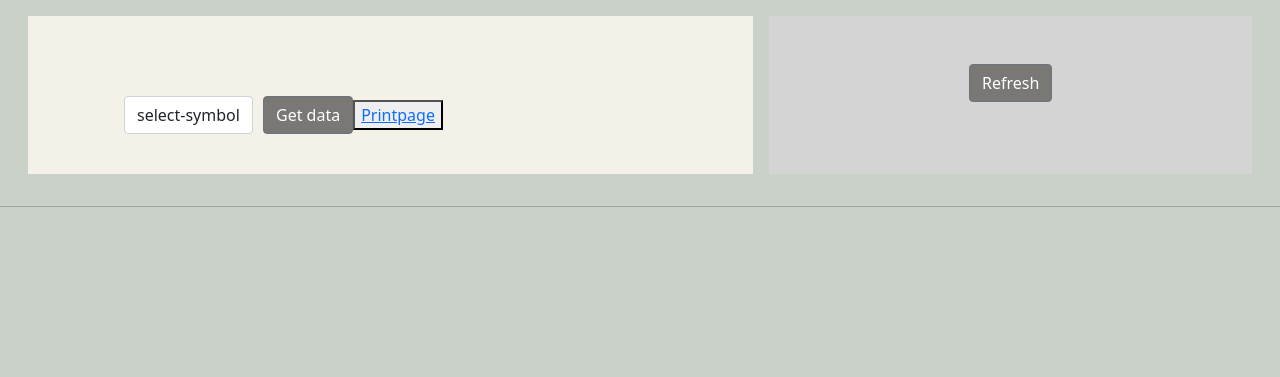
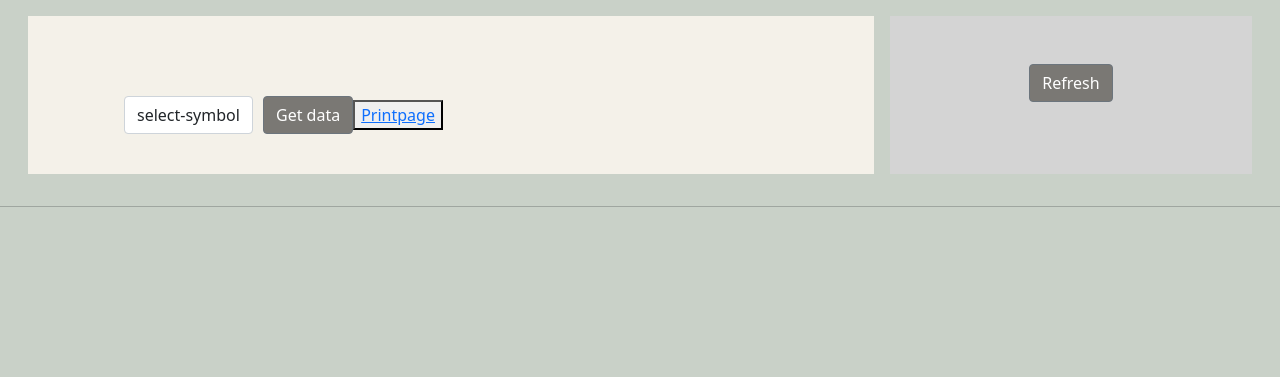
Before and after one commit to smanojpravin/optionchain_v2, a Django app: template orderticket/templates/ordersubmissionprint.html in a window 1280 px wide. Shown: the part 43-420 px from the top of the page. Run offline with Django 4.2, Linux system fonts and the light colour scheme; the template is opened without the code that fills it, so the values that code supplies are empty; some libraries are stand-ins or nearby versions.

Commit message:
Update ordersubmissionprint.html

```diff
--- a/orderticket/templates/ordersubmissionprint.html
+++ b/orderticket/templates/ordersubmissionprint.html
@@ -38,7 +38,7 @@
 <link href="https://cdn.jsdelivr.net/npm/bootstrap@5.1.3/dist/css/bootstrap.min.css" rel="stylesheet" integrity="sha384-1BmE4kWBq78iYhFldvKuhfTAU6auU8tT94WrHftjDbrCEXSU1oBoqyl2QvZ6jIW3" crossorigin="anonymous">
 
 <div class="d-md-flex flex-md-equal w-100 my-md-3 pl-md-3" style="padding: 0em;">
-  <div class="mr-md-3 pt-3 px-3 pt-md-5 px-md-5 text-center text-white overflow-hidden" style="width: 60%;background-color: #F4F1E9;padding: 0em;">
+  <div class="mr-md-3 pt-3 px-3 pt-md-5 px-md-5 text-center text-white overflow-hidden" style="width: 70%;background-color: #F4F1E9;padding: 0em;">
     <div class="my-3 py-3">
 
       <form class="form-inline" method="POST" id="optionchainform" fno-optionchain-url="{% url 'seconoptionChain' %}" >
@@ -68,7 +68,7 @@
     </div>
   </div>
 
-  <div class="mr-md-3 pt-3 px-3 pt-md-5 px-md-5 text-center overflow-hidden" style="width: 40%;background-color:#d4d4d4;padding-left: 1rem!important;padding-top: 1rem!important;padding-bottom: 1rem!important;padding-right: 1rem!important;">
+  <div class="mr-md-3 pt-3 px-3 pt-md-5 px-md-5 text-center overflow-hidden" style="width: 30%;background-color:#d4d4d4;padding-left: 1rem!important;padding-top: 1rem!important;padding-bottom: 1rem!important;padding-right: 1rem!important;">
     <div class="my-3 p-3">
       <h5 class="card-title" style="color:#7A7874"><input type='button' style="background-color: #7A7874;" onclick='executeQuery1()' class="btn btn-secondary" value='Refresh'> </h5>
         <div id="EquitySpace" class="slot"></div>
```
